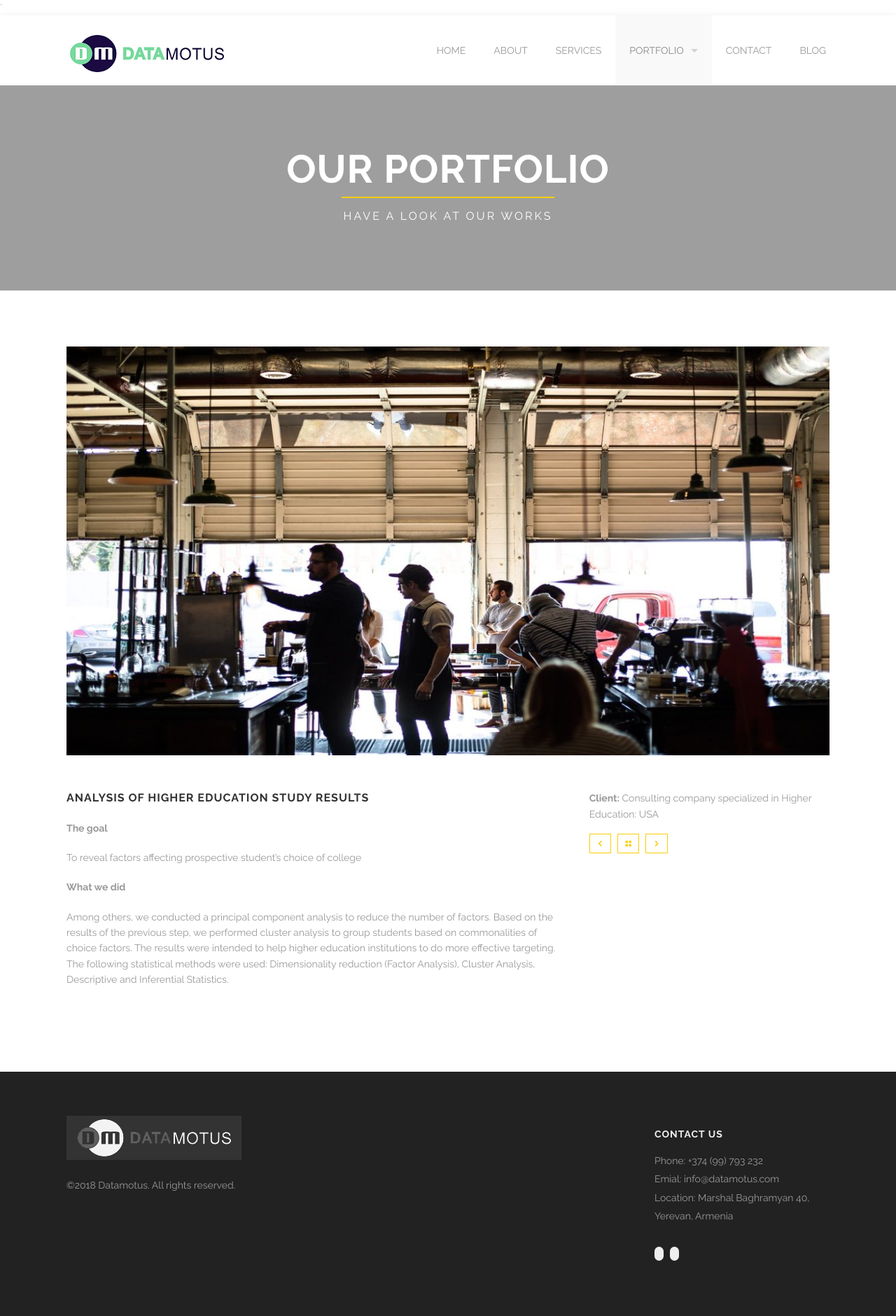
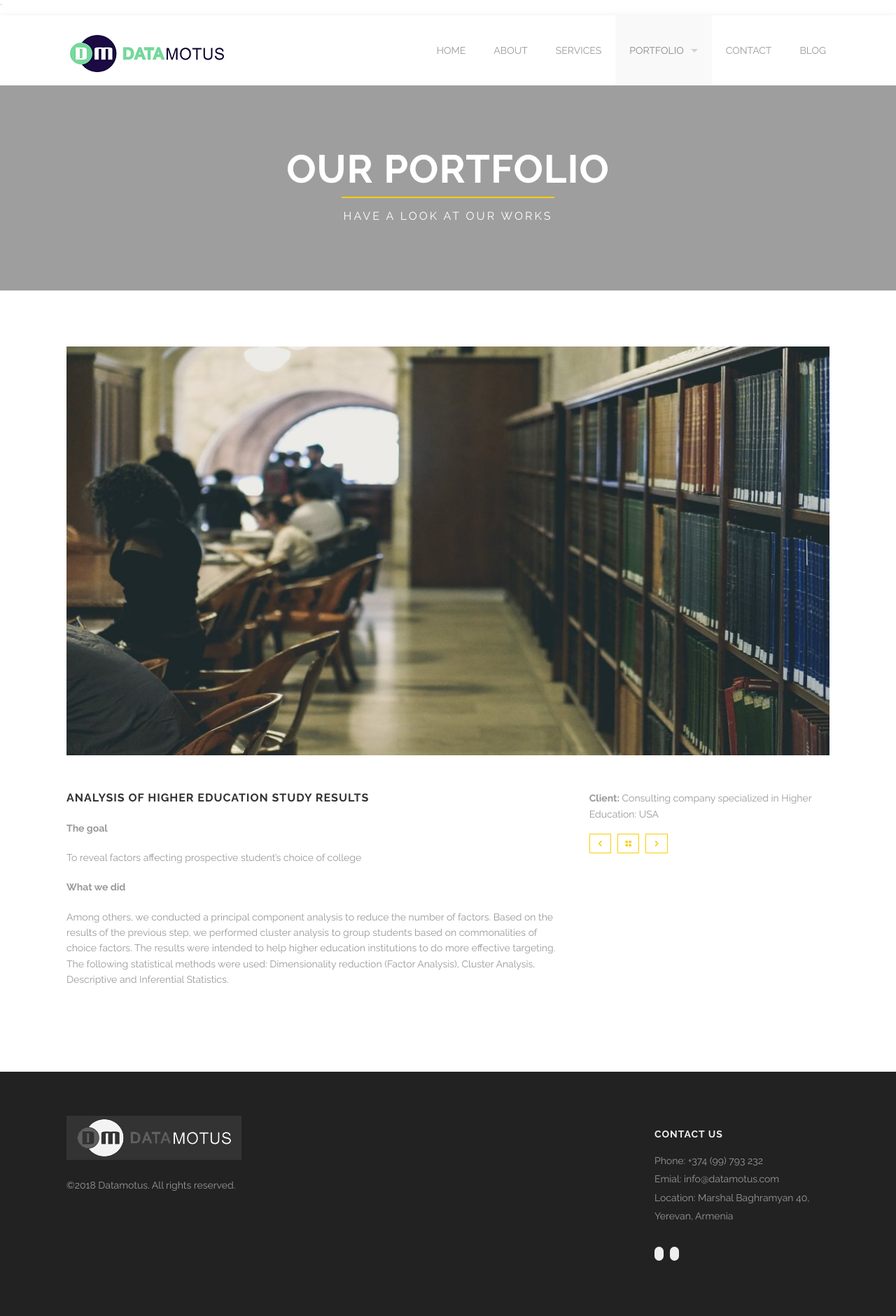
Before and after one commit to Habet/datamotus.github.io, a Jekyll site: the page built from portfolio-item-6.html, in a window 1280 px wide. Shown: the whole page at 70% size. Built offline with Jekyll 4.4.1, drawn with Linux system fonts in a browser that asks for light colours.

Commit message:
Update portfolio-item-6.html

```diff
--- a/portfolio-item-6.html
+++ b/portfolio-item-6.html
@@ -22,7 +22,7 @@ section_id: portfolio
       <div class='mod modBoxedSlider'>
         <div class='slides'>
           <div class='slide'>
-            <img alt="" src="images/@stock/big-work-1.jpg" />
+            <img alt="" src="images/@stock/big-work-6.jpg" />
           </div>
 
         </div>
```
